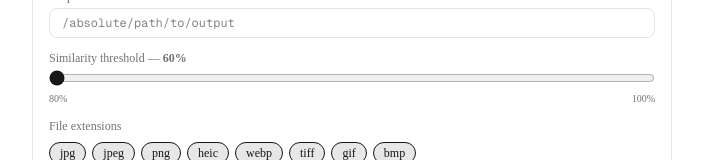
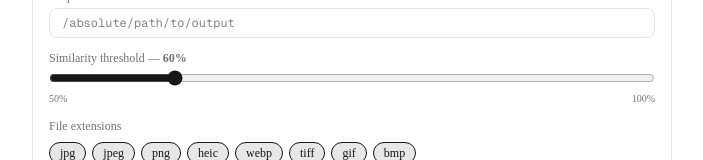
Before and after one commit to audiomojo/pixel-magic, a Next.js app: page / in a window 1280 px wide. Shown: the part 188-348 px from the top of the page, without its empty margins (288-991 px from the left). Built offline with nearby package versions, Linux system fonts and the light colour scheme; no server answers; the database is empty.

Commit message:
feat: extend similarity threshold slider range from 80–100% to 50–100%

```diff
--- a/components/ConfigPanel.tsx
+++ b/components/ConfigPanel.tsx
@@ -117,7 +117,7 @@ export function ConfigPanel({ config, scanning, onSaved }: ConfigPanelProps) {
         <input
           id="similarity-threshold"
           type="range"
-          min={80}
+          min={50}
           max={100}
           step={1}
           value={threshold}
@@ -125,7 +125,7 @@ export function ConfigPanel({ config, scanning, onSaved }: ConfigPanelProps) {
           className="w-full accent-primary"
         />
         <div className="flex justify-between text-[10px] text-muted-foreground">
-          <span>80%</span>
+          <span>50%</span>
           <span>100%</span>
         </div>
       </div>
```
